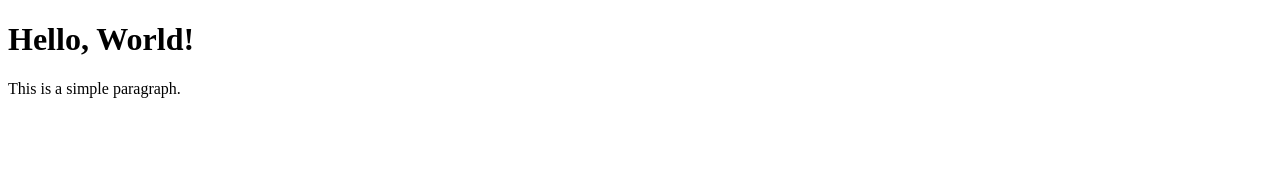
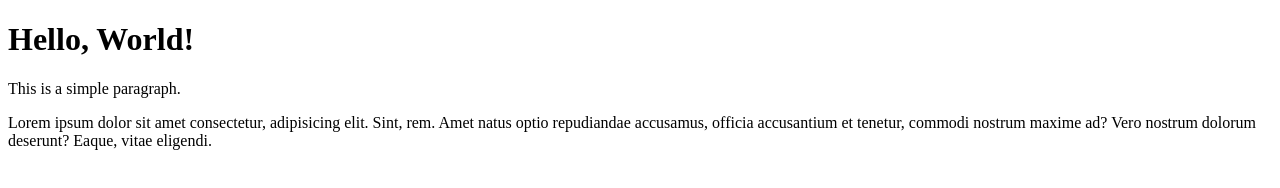
Before and after one commit to qadirbaloch07/class-project, a plain HTML site: page index.html in a window 1280 px wide. Drawn offline with Linux system fonts and the light colour scheme.

Commit message:
push new

```diff
--- a/index.html
+++ b/index.html
@@ -8,5 +8,8 @@
 <body>
     <h1>Hello, World!</h1>
     <p>This is a simple paragraph.</p>
+    <p>
+        Lorem ipsum dolor sit amet consectetur, adipisicing elit. Sint, rem. Amet natus optio repudiandae accusamus, officia accusantium et tenetur, commodi nostrum maxime ad? Vero nostrum dolorum deserunt? Eaque, vitae eligendi.
+    </p>
 </body>
 </html>
```
